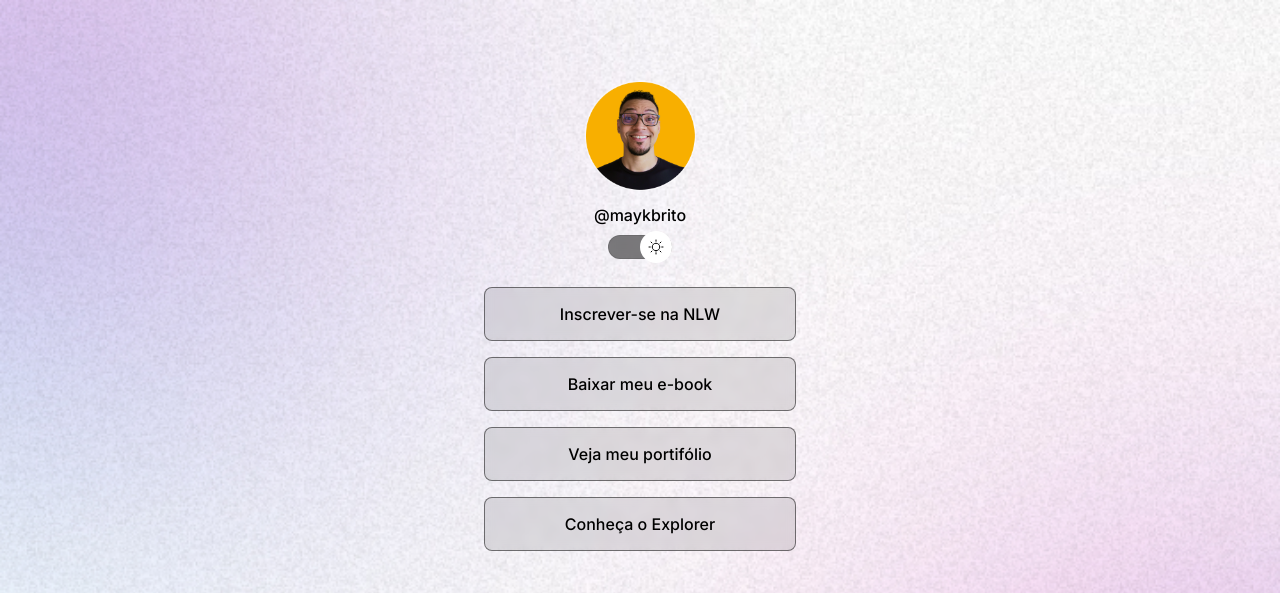
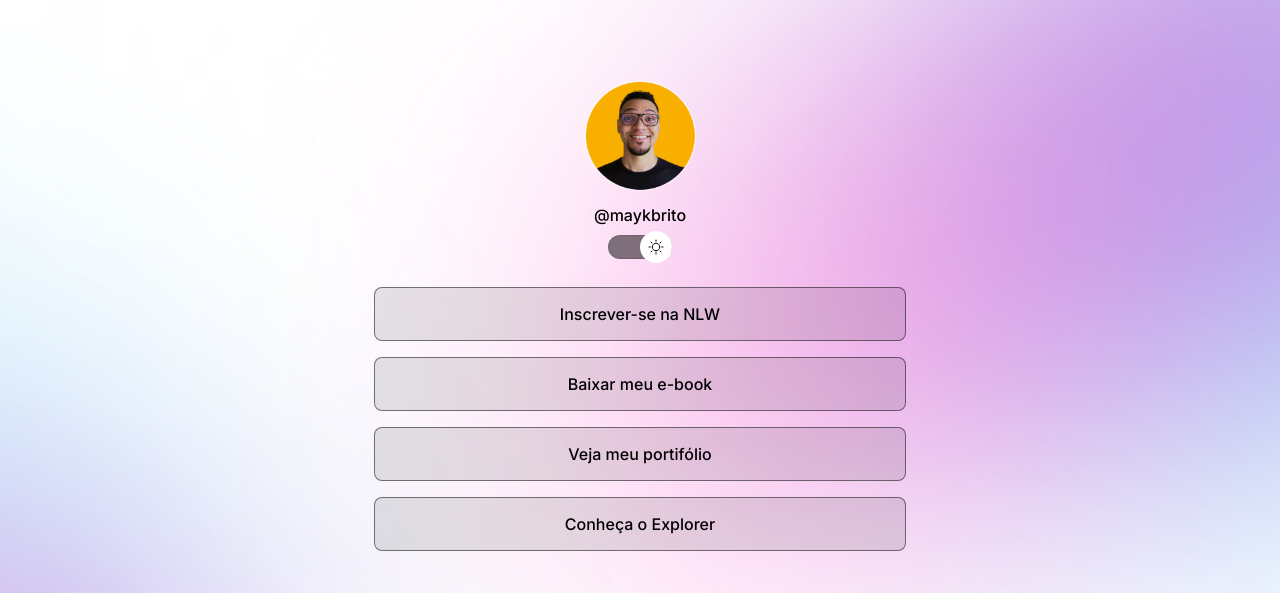
Before and after one commit to GuilhermeKulkamp/rocketseat, a plain HTML site: page index.html in a window 1280 px wide. Shown: the top 593 px of the page. Drawn offline with nearby package versions, Linux system fonts and the light colour scheme.

Commit message:
projeto do curso finalizado

```diff
--- a/style.css
+++ b/style.css
@@ -9,6 +9,7 @@
   --stroke-color: rgba(255, 255, 255, 0.1);
   --surface-color: rgba(255, 255, 255, 0.5);
   --bg-switch: url("./assets/moon-stars.svg");
+  --highlight-color: rgba(255, 255, 255, 0.2);
 }
 .light {
   --text-color: black;
@@ -16,6 +17,7 @@
   --stroke-color: rgba(0, 0, 0, 0.1);
   --surface-color: rgba(0, 0, 0, 0.5);
   --bg-switch: url("./assets/sun.svg");
+  --highlight-color: rgba(0, 0, 0, 0.1);
 }
 #switch {
   position: relative;
@@ -33,10 +35,13 @@
   left: 0;
   z-index: 1;
   transform: translateY(-50%);
+  animation: slide-back 0.2s;
+}
+#switch button:hover {
+  outline: 8px solid var(--highlight-color);
 }
 .light #switch button {
-  right: 0;
-  left: initial;
+  animation: slide-in 0.2s forwards;
 }
 #switch span {
   display: block;
@@ -49,15 +54,7 @@
   -webkit-backdrop-filter: blur(4px);
 }
 body {
-  /* formatação padrão ****
-  background-image: url("./assets/bg-mobile.jpg");
-  background-repeat: no-repeat;
-  background-position: center top;
-  background-size: cover;
-  */
-
-  /* formatação curta ****
-    backgroound: color image repeat position/size */
+  height: 100vh;
   background: var(--bg-url) no-repeat top center/cover;
 }
 
@@ -67,7 +64,8 @@ body * {
 }
 
 #container {
-  width: 360px;
+  width: 100%;
+  max-width: 580px;
   margin: 56px auto 0;
   padding: 24px;
 }
@@ -141,3 +139,29 @@ footer {
   text-align: center;
   font-size: 14px;
 }
+/* media queries */
+@media (min-width: 700px) {
+  :root {
+    --bg-url: url("./assets/bg-desktop.jpg");
+  }
+  .light {
+    --bg-url: url("./assets/bg-desktop-light.jpg");
+  }
+}
+@keyframes slide-in {
+  from {
+    left: 0;
+  }
+  to {
+    left: 50%;
+  }
+}
+
+@keyframes slide-back {
+  from {
+    left: 50%;
+  }
+  to {
+    left: 0;
+  }
+}
```
